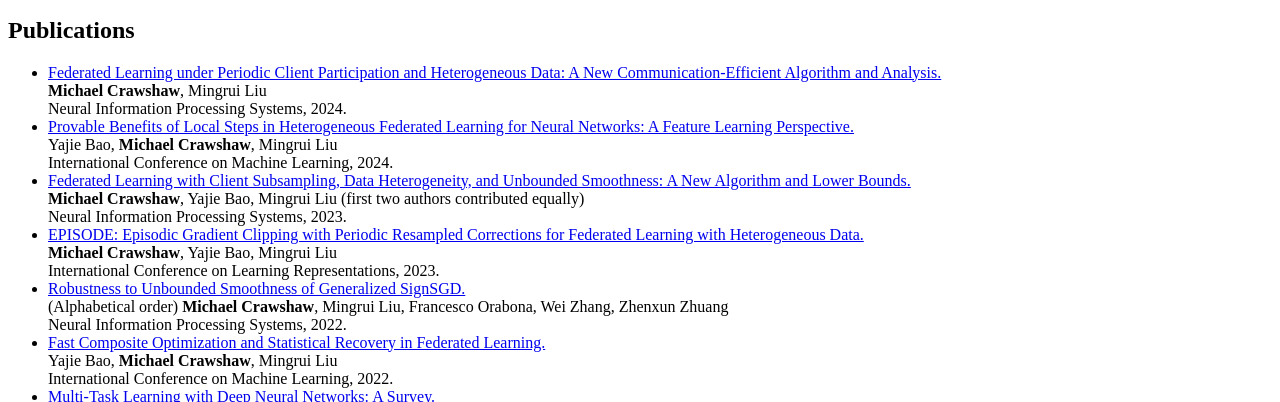
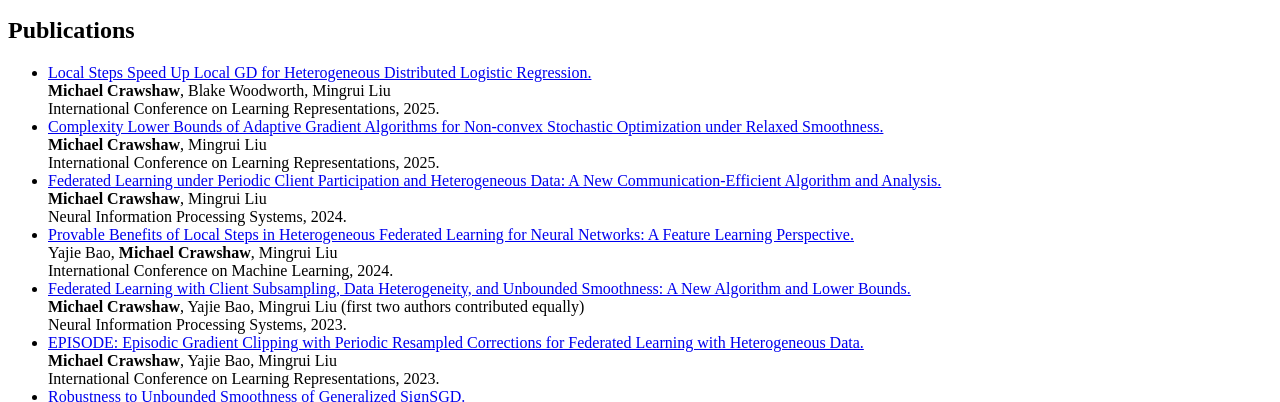
Before and after one commit to mtcrawshaw/mtcrawshaw.github.io, a plain HTML site: page index.html in a window 1280 px wide. Shown: the part 698-1100 px from the top of the page. Drawn offline with Linux system fonts and the light colour scheme.

Commit message:
Added ICLR 2025 papers.

```diff
--- a/index.html
+++ b/index.html
@@ -28,6 +28,12 @@
 
   <h2>Publications</h2>
   <ul>
+    <li><a href="https://arxiv.org/abs/2501.13790">Local Steps Speed Up Local GD for Heterogeneous Distributed Logistic Regression.</a><br>
+    <b>Michael Crawshaw</b>, Blake Woodworth, Mingrui Liu<br>
+    International Conference on Learning Representations, 2025.</li>
+    <li><a href="https://openreview.net/forum?id=ZjOXuAfS6l">Complexity Lower Bounds of Adaptive Gradient Algorithms for Non-convex Stochastic Optimization under Relaxed Smoothness.</a><br>
+    <b>Michael Crawshaw</b>, Mingrui Liu<br>
+    International Conference on Learning Representations, 2025.</li>
     <li><a href="https://arxiv.org/abs/2410.23131">Federated Learning under Periodic Client Participation and Heterogeneous Data: A New Communication-Efficient Algorithm and Analysis.</a><br>
     <b>Michael Crawshaw</b>, Mingrui Liu<br>
     Neural Information Processing Systems, 2024.</li>
```
Also changed, not shown: 1 other file.
